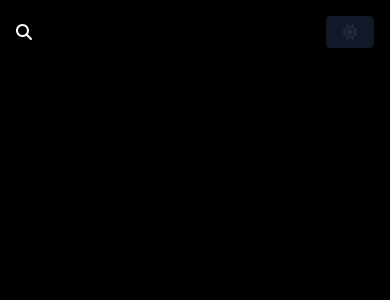
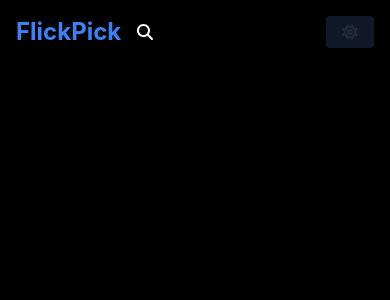
Before and after one commit to leothom/flickpick, a React (Create React App) app: page / in a window 390 px wide. Shown: the top 300 px of the page. Built offline with nearby package versions, Linux system fonts and the light colour scheme.

Commit message:
Searchbar hidden on medium/mobile, added logo back

```diff
--- a/src/components/SearchBar.jsx
+++ b/src/components/SearchBar.jsx
@@ -21,10 +21,11 @@ const SearchBar = ({ onSearch }) => {
   };
 
   return (
-    <>
+    <div className="flex items-center justify-between">
+      <div className="text-2xl font-bold text-blue-500 mr-4">FlickPick</div>
       {!isSearchOpen && (
         <button
-          className="md:hidden block"
+          className="md:hidden"
           onClick={() => setIsSearchOpen(!isSearchOpen)}
         >
           <FontAwesomeIcon icon={faSearch} />
@@ -36,7 +37,10 @@ const SearchBar = ({ onSearch }) => {
           isSearchOpen ? "block" : "hidden"
         } md:flex items-center space-x-4`}
       >
-        <form onSubmit={handleSearch} className="flex items-center space-x-4">
+        <form
+          onSubmit={handleSearch}
+          className="flex items-center space-x-4 w-full"
+        >
           <input
             type="text"
             value={searchText}
@@ -61,7 +65,7 @@ const SearchBar = ({ onSearch }) => {
           </button>
         </form>
       </div>
-    </>
+    </div>
   );
 };
 
```
